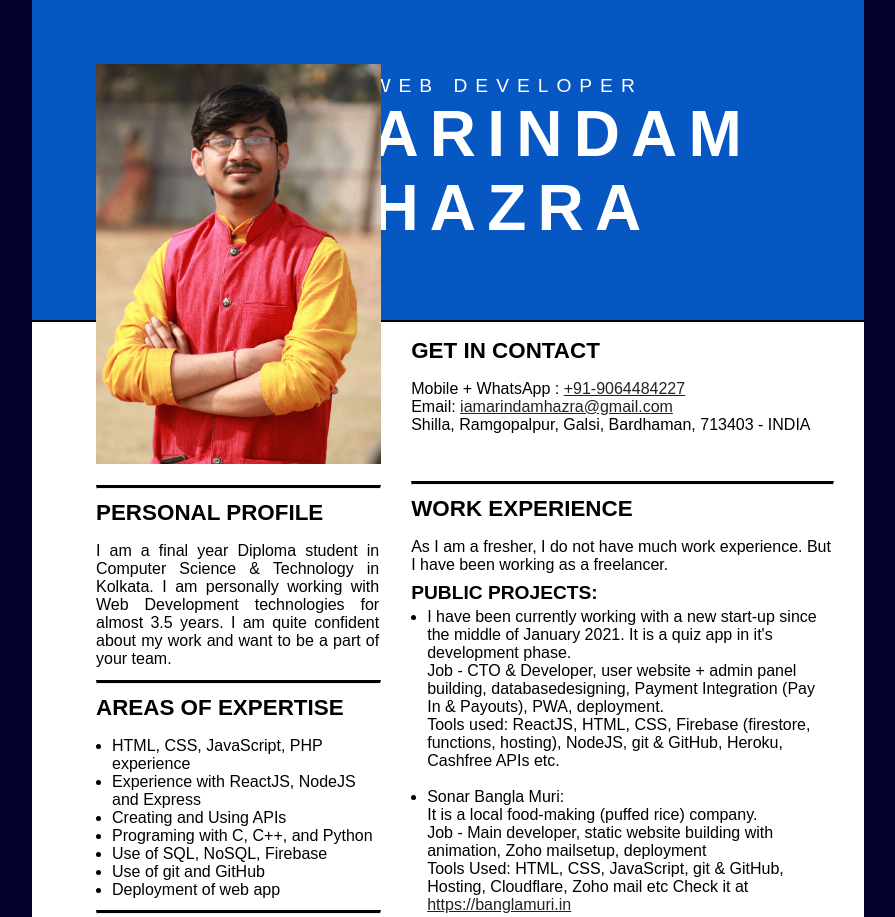
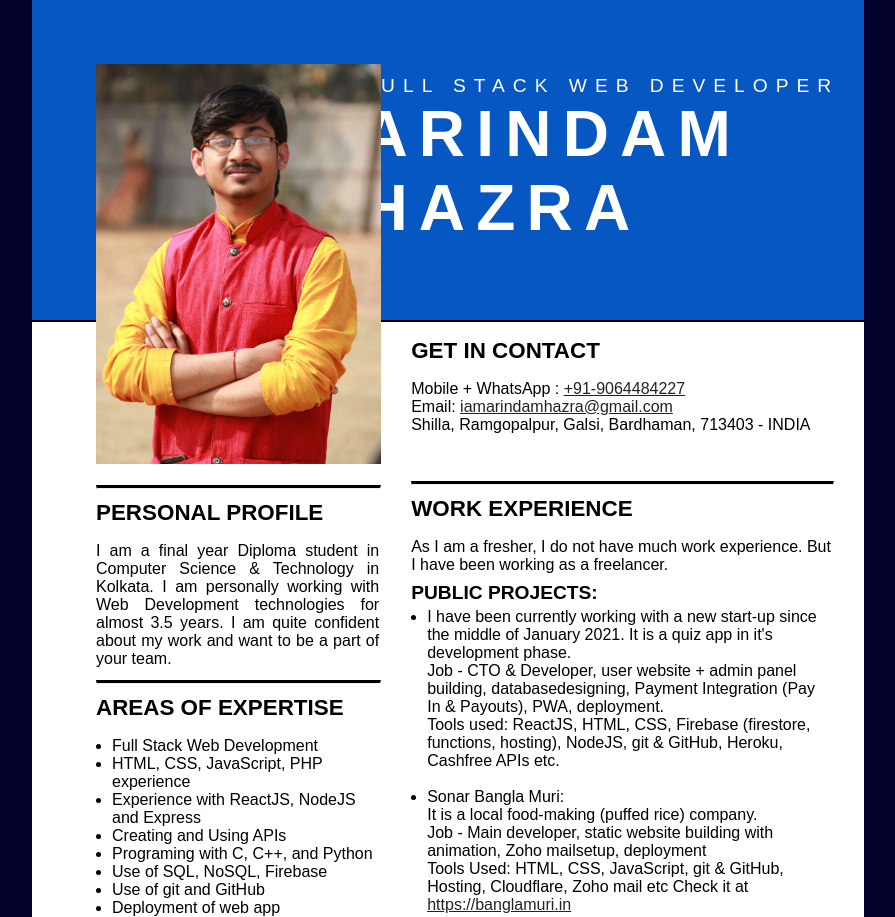
Before and after one commit to CreativeArindam/Resume, a website: page index.html in a window 1280 px wide. Shown: the top 917 px of the page, without its empty margins (192-1087 px from the left). Drawn offline with Linux system fonts and the light colour scheme.

Commit message:
added as full stack

```diff
--- a/index.html
+++ b/index.html
@@ -43,6 +43,7 @@
             color: #fff;
             text-transform: uppercase;
             flex-grow: 2;
+            padding-left: 2rem;
         }
         .header_jobTitle{
             font-size: 1.2rem;
@@ -144,7 +145,7 @@
                 <img src="./assets/arindam.jpg"alt="Profile Photo" title="Arindam Hazra">
             </div>
             <div class="header_text">
-                <h4 class="header_jobTitle">Web Developer</h4>
+                <h4 class="header_jobTitle">Full Stack Web Developer</h4>
                 <h1 class="header_name">Arindam
                     <br/>Hazra</h1>
             </div>
@@ -170,6 +171,7 @@
                     <h3 class="content_field_title">Areas of Expertise</h3>
                     <div class="content_field_ul">
                         <ul>
+                            <li>Full Stack Web Development</li>
                             <li>HTML, CSS, JavaScript, PHP experience</li>
                             <li>Experience with ReactJS, NodeJS and Express</li>
                             <li>Creating and Using APIs</li>
```
Also changed, not shown: 1 other file.
